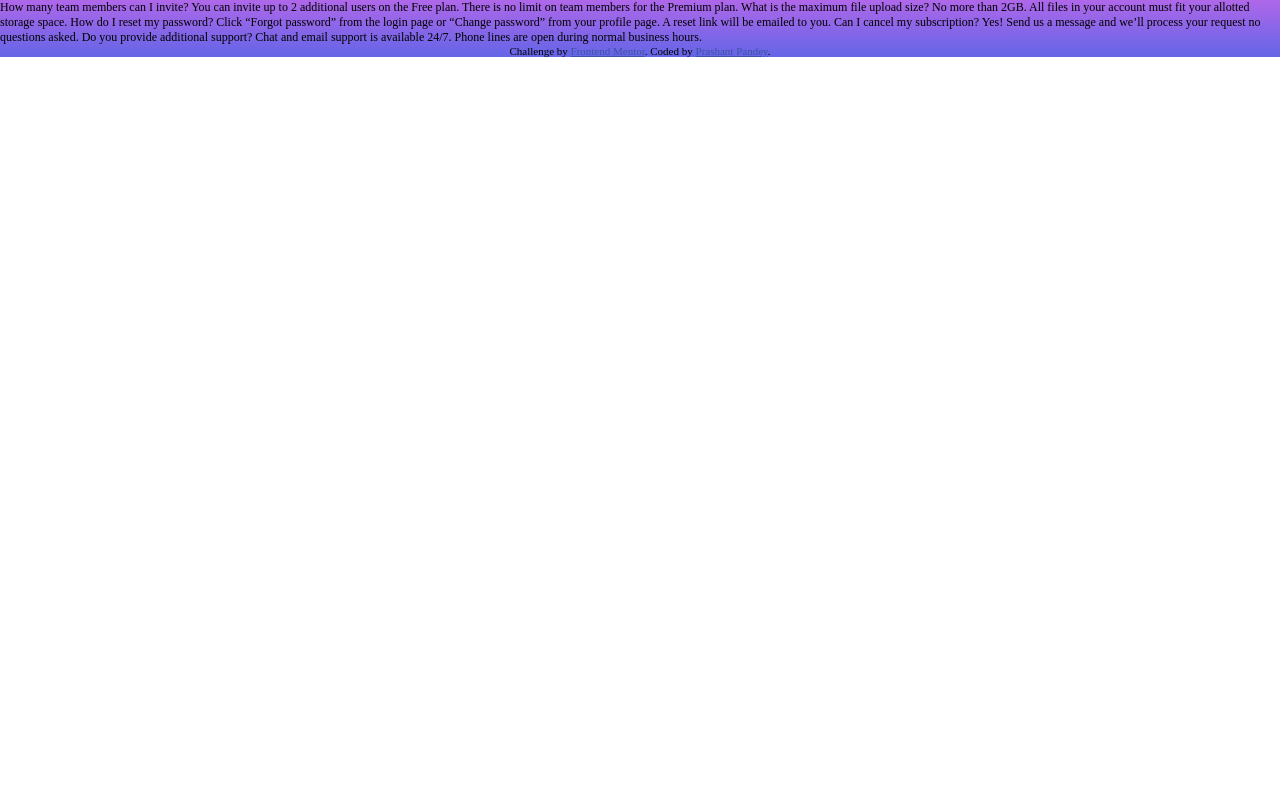
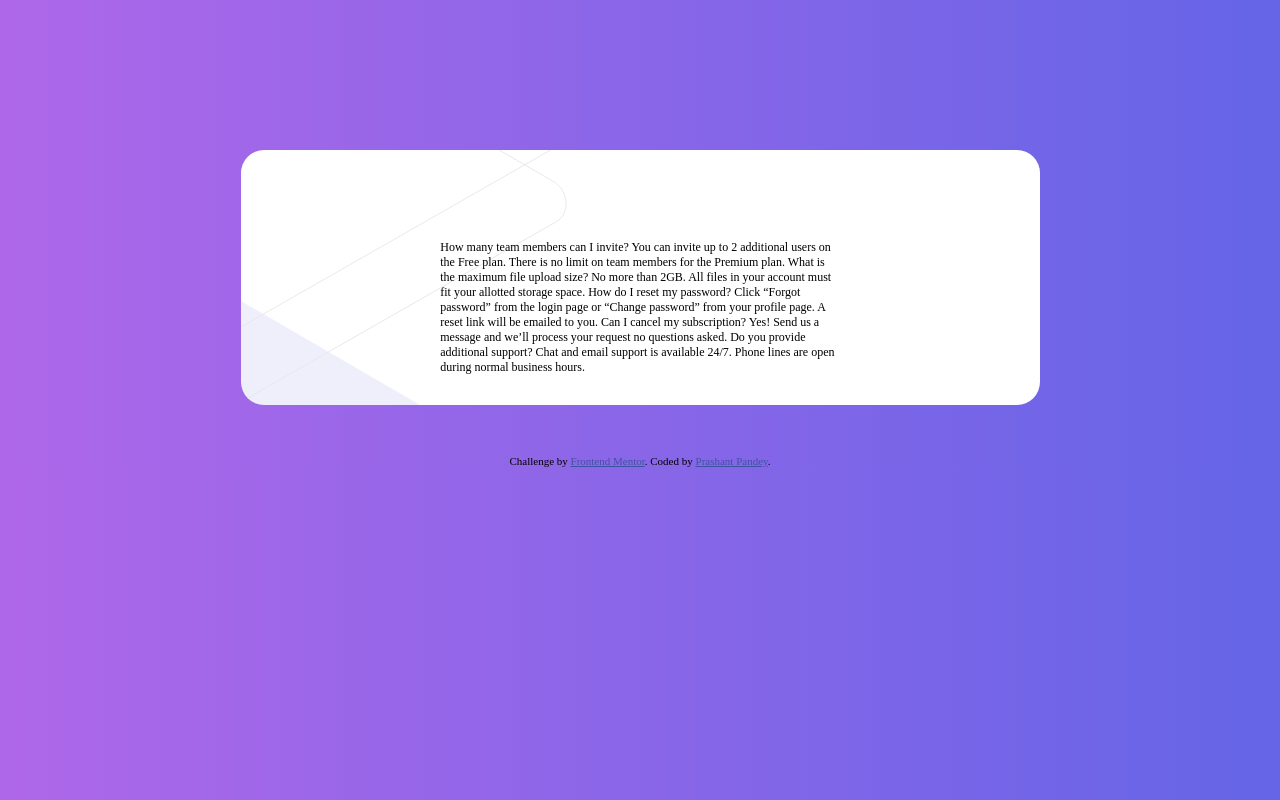
Before and after one commit to prashantpandey9/FrontendDesigns, a plain HTML site: page faq-accordion-card-main/index.html in a window 1280 px wide. Drawn offline with Linux system fonts and the light colour scheme; a web font is replaced by a local one.

Commit message:
added card

```diff
--- a/faq-accordion-card-main/index.html
+++ b/faq-accordion-card-main/index.html
@@ -15,7 +15,12 @@
   </style>
 </head>
 <body>
-  <div>
+  <div class="faq-card">
+    <div class="middle">
+      <div class="left-section">
+
+      </div>
+      <div class="right-section">
         How many team members can I invite?
         You can invite up to 2 additional users on the Free plan. There is no limit on
         team members for the Premium plan.
@@ -32,6 +37,11 @@
 
         Do you provide additional support?
         Chat and email support is available 24/7. Phone lines are open during normal business hours.
+
+      </div>
+
+
+    </div>
   </div>
   <div class="attribution">
     Challenge by <a href="https://www.frontendmentor.io?ref=challenge" target="_blank">Frontend Mentor</a>.
--- a/faq-accordion-card-main/style.css
+++ b/faq-accordion-card-main/style.css
@@ -27,7 +27,40 @@ body{
     max-width: 1440px;
     font-size: 12px;
     font-family: 'Kumbh Sans';
-    background-image: linear-gradient(var(--soft-violet), var(--soft-blue));
+    background-image: linear-gradient(to right, var(--soft-violet), var(--soft-blue));
+    /* background-repeat: no-repeat;
+    background-position: cover; */
+}
+.faq-card {
+    display: flex;
+    flex-direction: column;
+    width: 799px;
+    padding-bottom: 50px;
+    margin-top: 20vh;
+}
+
+.middle{
+    border-radius: 23px;
+    background-color: white;
+    width: 100%;
+    margin-top: -10px;
+    display: flex;
+    flex-direction: column;
+    justify-content: center;
+    align-items: center;
+    padding: 90px 0 30px 0;
+    position: relative;
+    background-image: url('images/bg-pattern-desktop.svg');
+    background-position: top -20rem left -40rem;
     background-repeat: no-repeat;
-    background-position: 100%;
+
 }
+.left-section{
+    width: 50%;
+    float: left;
+
+}
+.right-section{
+    width: 50%;
+    float: right;
+}
```
Lines whose indentation alone changed are shown as unchanged.
